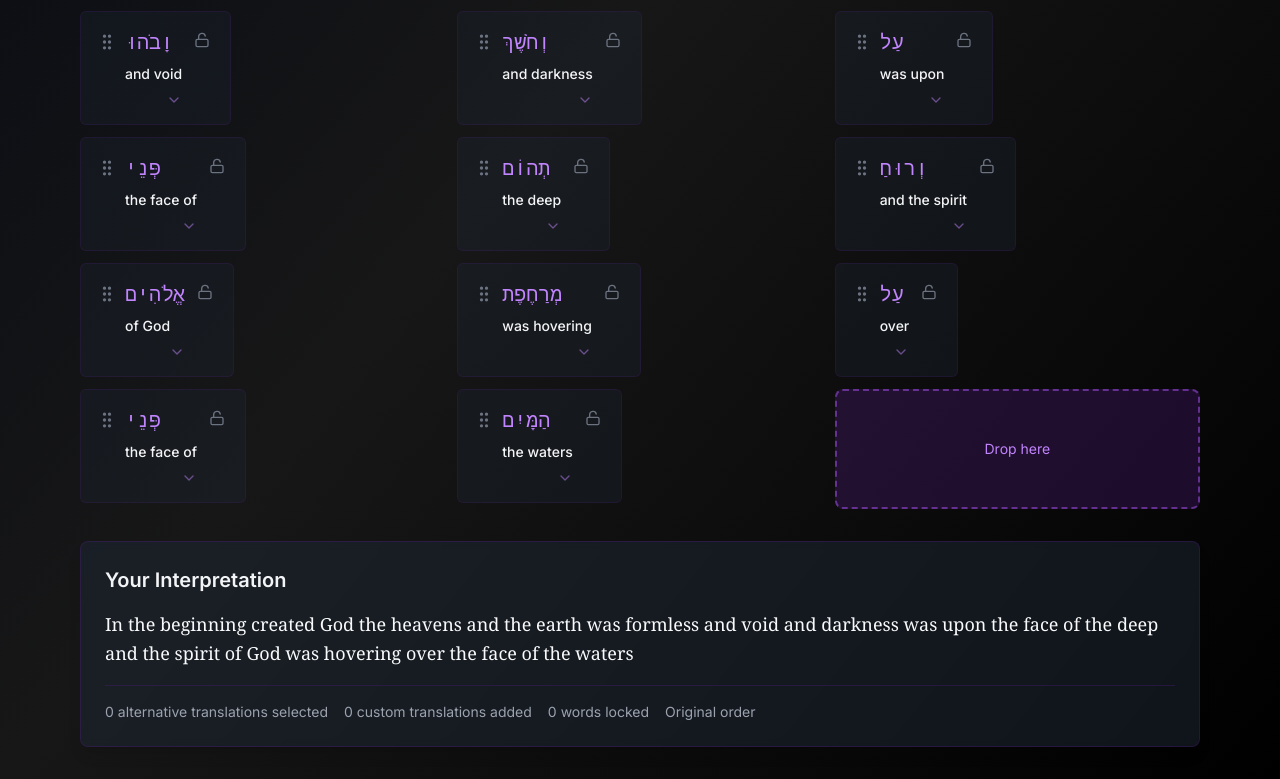
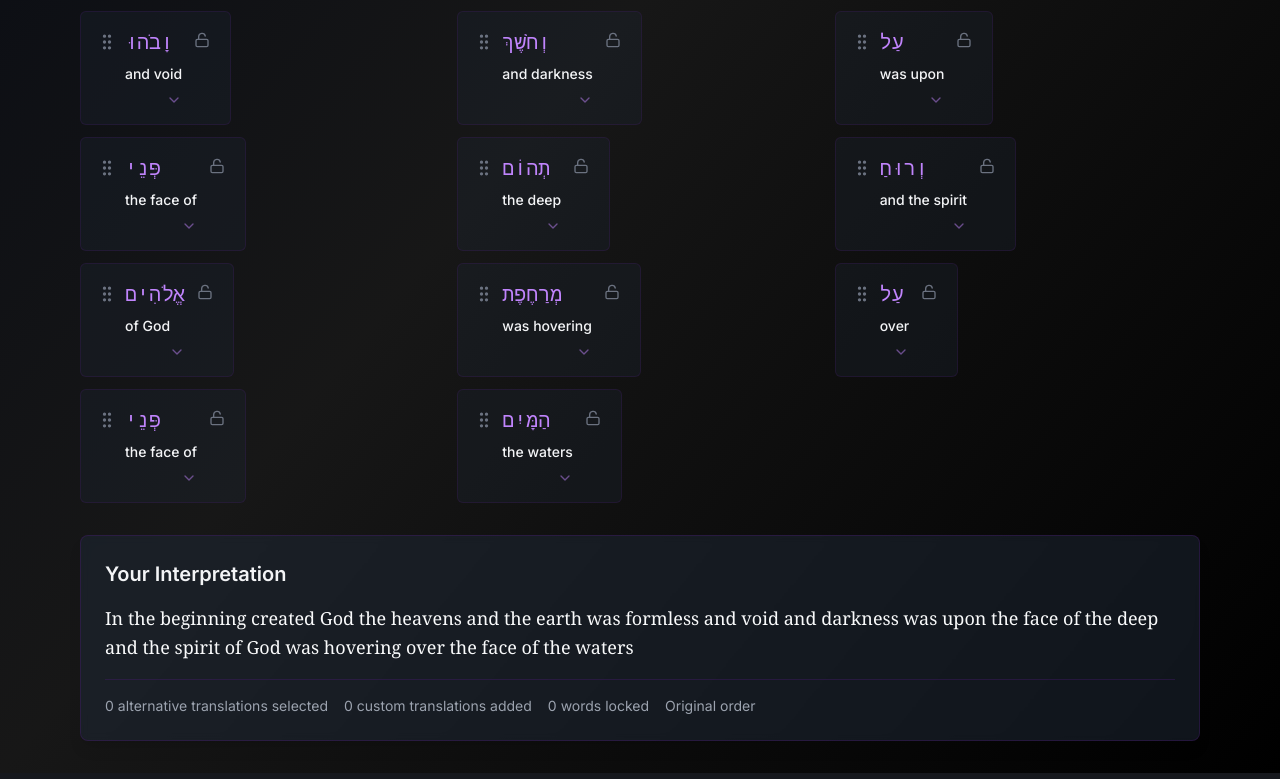
Before and after one commit to shaneatdell/dead-sea-scrolls-translator, a Next.js app: page / in a window 1280 px wide. Shown: the part 769-1548 px from the top of the page. Built offline with nearby package versions, Linux system fonts and the light colour scheme.

Commit message:
Use dynamic drop placeholder that shows actual drop position

```diff
--- a/app/page.tsx
+++ b/app/page.tsx
@@ -222,11 +222,7 @@ export default function Home() {
                       </Draggable>
                     );
                   })}
-                  {provided.placeholder && (
-                    <div className="bg-purple-900/30 border-2 border-dashed border-purple-500/50 rounded-lg p-4 min-h-[120px] flex items-center justify-center">
-                      <span className="text-purple-400 text-sm">Drop here</span>
-                    </div>
-                  )}
+                  {provided.placeholder}
                 </div>
               )}
             </Droppable>
```
